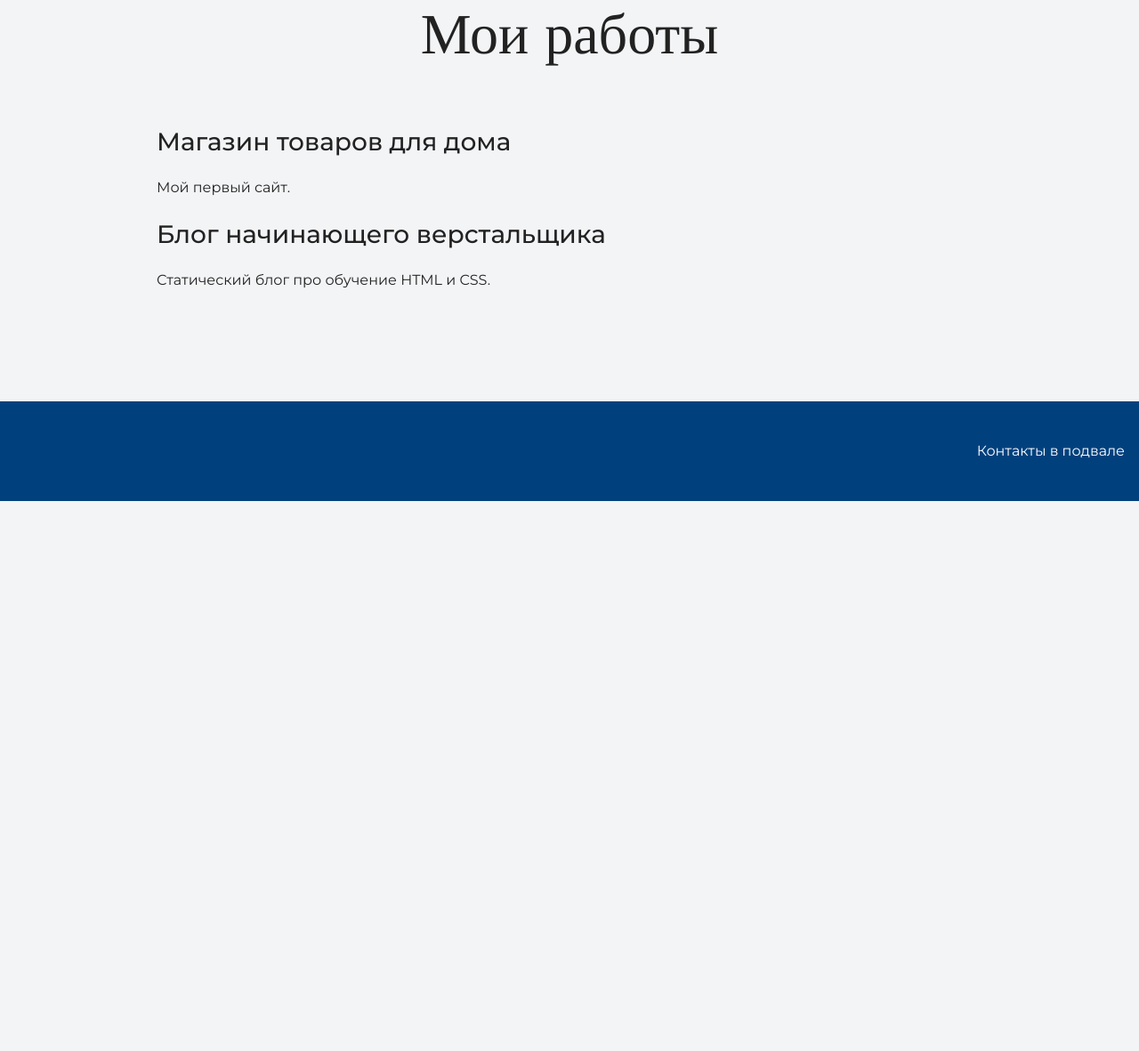
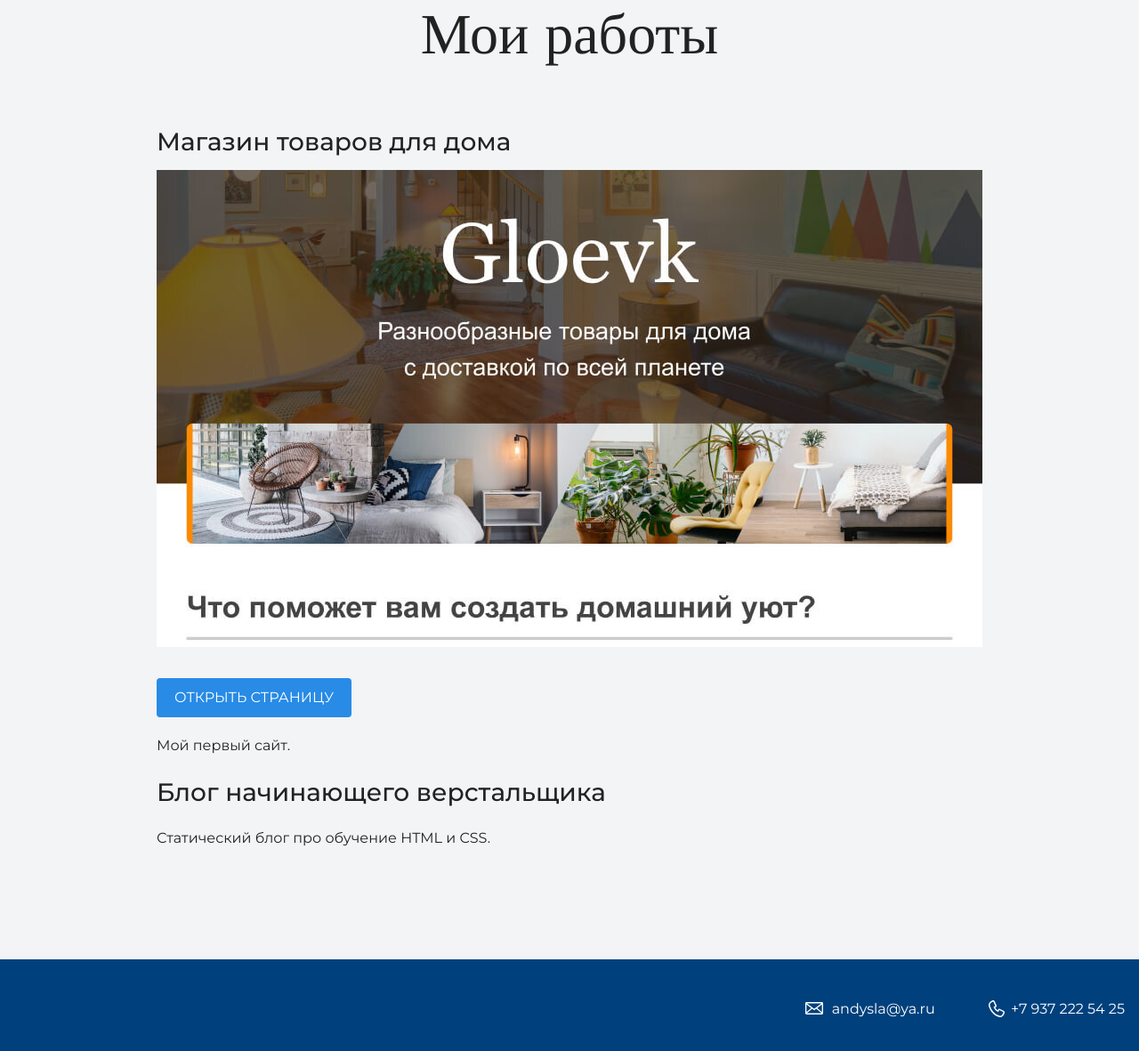
Before and after one commit to Cruzzikk/my-site, a plain HTML site: page index.html in a window 1280 px wide. Shown: the part 2072-3253 px from the top of the page at 89% size. Before the commit the page ends 2635 px from the top, so only its background shows below. Drawn offline with nearby package versions, Linux system fonts and the light colour scheme.

Commit message:
Update index.html

```diff
--- a/index.html
+++ b/index.html
@@ -38,8 +38,11 @@
     <section class="portfolio">
 	<div class="container">
       <h2 class="subheading">Мои работы</h2>
-
       <h3>Магазин товаров для дома</h3>
+	<figure class="project-image">
+  		<img src="files/project.jpg" width="928" height="536" alt="Cайт магазина товаров для дома">
+	</figure>
+	<a class="button" href="source/project/index.html">Открыть страницу</a>
       <p>Мой первый сайт.</p>
 
       <h3>Блог начинающего верстальщика</h3>
@@ -49,7 +52,8 @@
 
     <footer class="page-footer">
 	<div class="container">
-      Контакты в подвале
+     		<a class="footer-email" href="mailto:andysla@ya.ru">andysla@ya.ru</a>
+    		<a class="footer-phone" href="tel:+79372225425">+7 937 222 54 25</a>
 	</div>
     </footer>
   </body>
```
